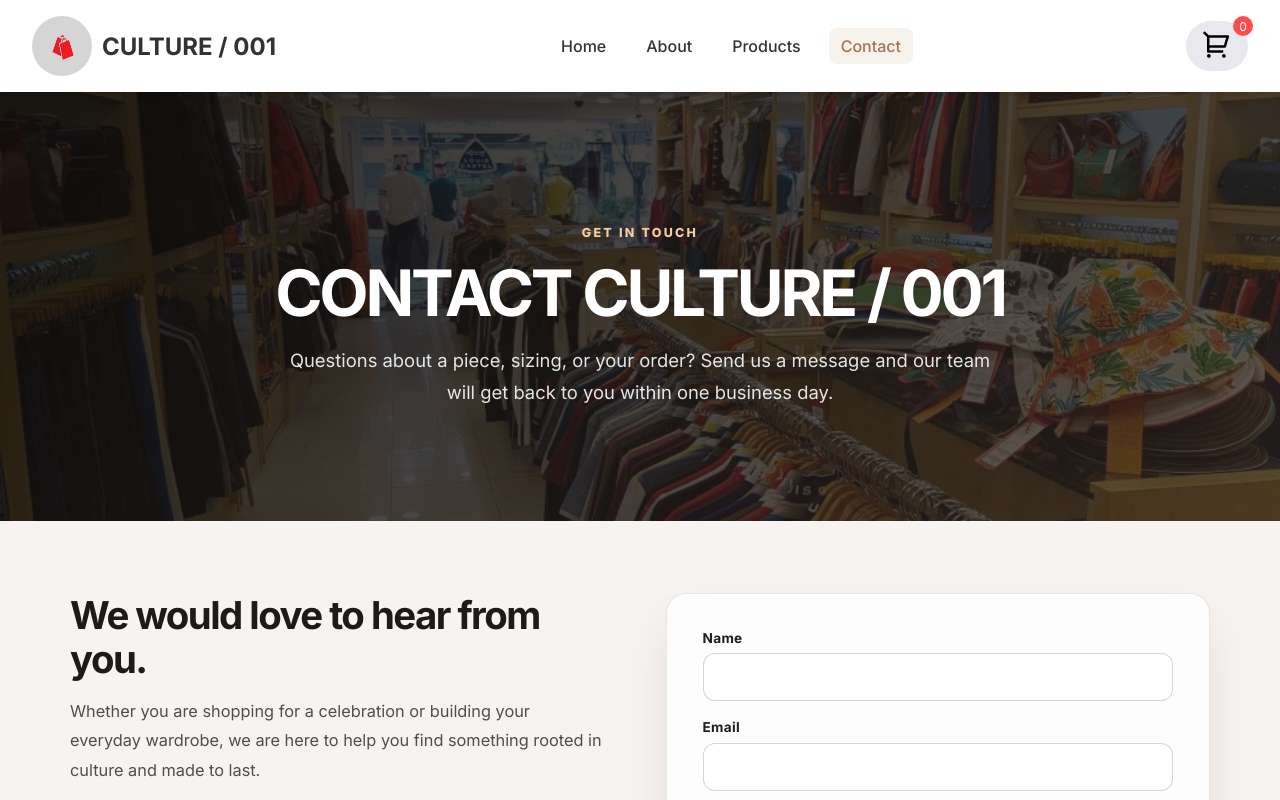
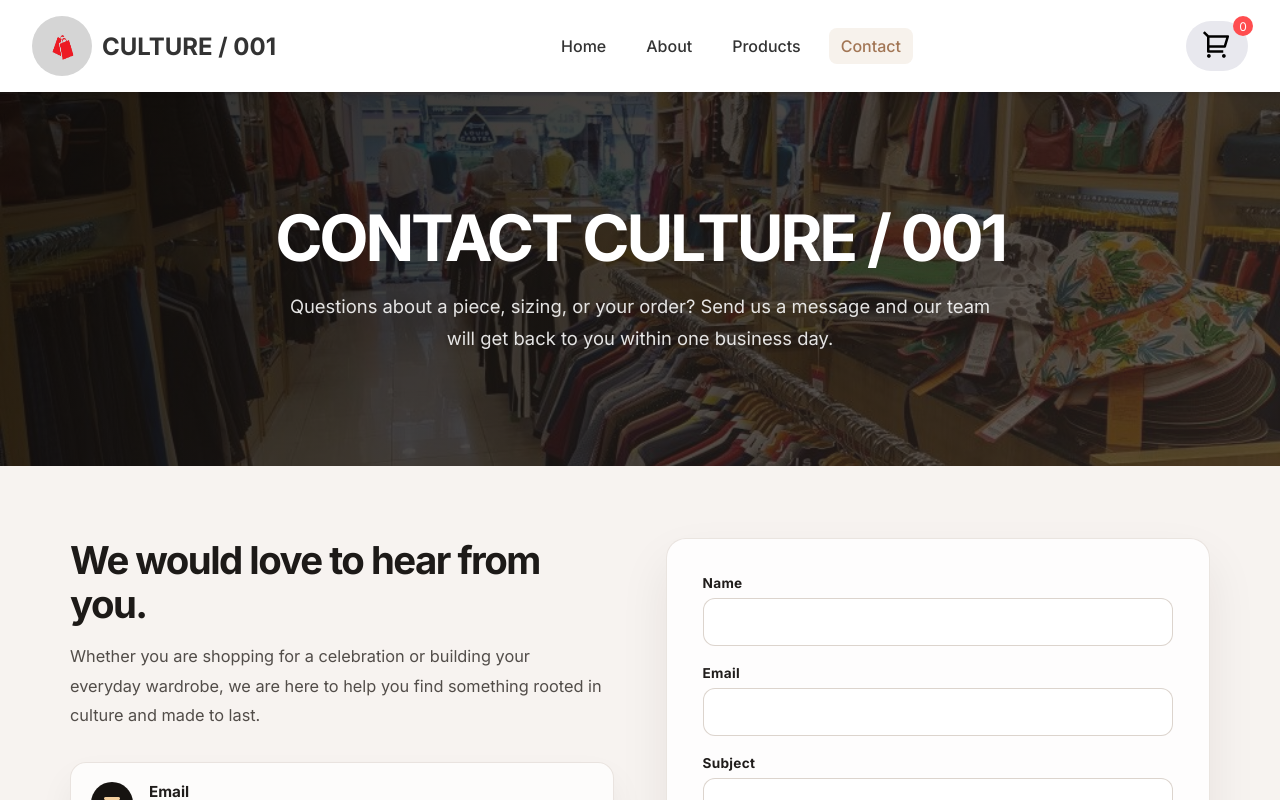
Before and after one commit to i-amfamous/culture001, a React (Vite) app: page /contact in a window 1280 px wide. Shown: the top 800 px of the page. Built offline with nearby package versions, Linux system fonts and the light colour scheme.

Commit message:
removed eyebrows text

```diff
--- a/index.html
+++ b/index.html
@@ -3,7 +3,7 @@
   <head>
     <meta charset="UTF-8" />
     <meta name="viewport" content="width=device-width, initial-scale=1.0" />
-    <link rel="icon" href="/favicon.svg" type="image/svg+xml" />
+    <link rel="icon" href="./public/logo.png" type="image/svg+xml" />
     <meta
       name="description"
       content="CULTURE / 001. Modern African fashion rooted in Kente heritage. Shop Kente wraps, regalia, accessories, and statement pieces."
--- a/src/components/ContactPage.jsx
+++ b/src/components/ContactPage.jsx
@@ -25,7 +25,6 @@ const ContactPage = () => {
       <NavBar />
       <main className="page-contact">
         <section className="page-hero">
-          <p className="eyebrow">Get in touch</p>
           <h1>Contact CULTURE / 001</h1>
           <p>
             Questions about a piece, sizing, or your order? Send us a message
```
